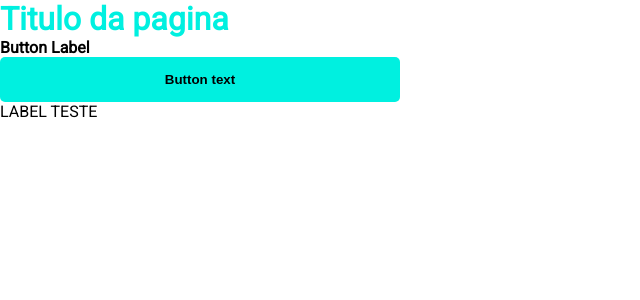
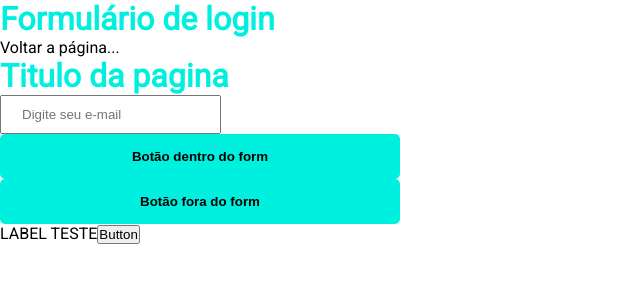
Before and after one commit to NJesus144/revisao-react, a Next.js app: page / in a window 1280 px wide. Shown: the top 300 px of the page, without its empty margins (0-640 px from the left). Built offline with nearby package versions, Linux system fonts and the light colour scheme.

Commit message:
onChange e onSubmit

```diff
--- a/pages/index.jsx
+++ b/pages/index.jsx
@@ -1,12 +1,39 @@
+import { useState } from 'react'
+
 import Title from '../src/components/title/title'
 import Button from '../src/components/button/button'
+import Input from '../src/components/input/input'
 
 export default function Home() {
+  const [email, setEmail] = useState('')
+
+  const handleLabelClick = () => {
+    console.log('Handle label click')
+  }
+
+  const handleSubmitForm = (e) => {
+    e.preventDefault()
+    console.log('Handle submit form')
+  }
+
+  const handleChangeInput = (e) => {
+    setEmail(e.target.value)
+    console.log(email)
+  }
+
   return (
     <>
-      <Title>Titulo da pagina</Title>
-      <Button>Button label</Button>
+      <Title>Formulário de login</Title>
+      <label onClick={handleLabelClick}>Voltar a página...</label>
+      <form onSubmit={handleSubmitForm}>
+        <Title>Titulo da pagina</Title>
+        <Input type="text" placeholder="Digite seu e-mail" onChange={handleChangeInput} />
+        <p>{email}</p>
+        <Button>Botão dentro do form</Button>
+      </form>
+      <Button onClick={handleLabelClick}>Botão fora do form</Button>
       <label>LABEL TESTE</label>
+      <button>Button</button>
     </>
   )
 }
--- a/src/components/button/button.jsx
+++ b/src/components/button/button.jsx
@@ -19,11 +19,10 @@
   }
 `
 
-export default function Button() {
+export default function Button(props) {
   return (
     <ButtonContainer>
-      <label>Button Label</label>
-      <button>Button text</button>
+      <button {...props}>{props.children}</button>
     </ButtonContainer>
   )
 }
--- /dev/null
+++ b/src/components/input/input.jsx
@@ -0,0 +1,9 @@
+import styled from 'styled-components'
+
+const StyledInput = styled.input`
+  padding: 10px 20px;
+`
+
+export default function Input(props) {
+  return <StyledInput {...props} />
+}
```
